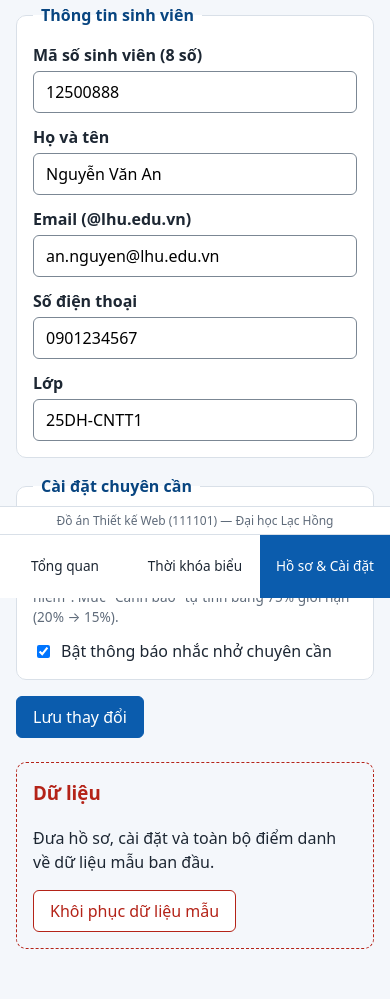
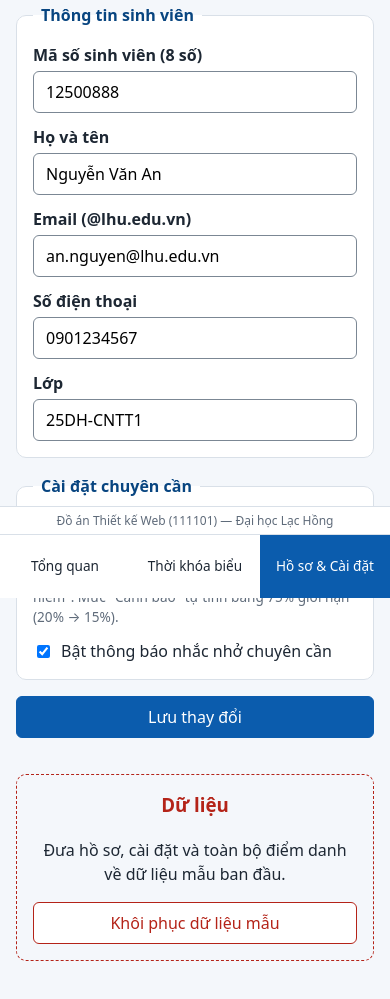
Before and after one commit to ShindouAris/ThietKeWeb, a plain HTML site: page profile.html in a window 390 px wide. Shown: the part 246-1245 px from the top of the page. Drawn offline with Linux system fonts and the light colour scheme.

Commit message:
[Profile] Nút full width và căn giữa trên màn hình nhỏ
- Dưới 768px: nút Lưu, Hủy thay đổi, Khôi phục dữ liệu mẫu rộng hết khung
- Khung cảnh báo chưa lưu và khung Dữ liệu căn giữa nội dung
- Ghi prompt 21 vào prompt_log

```diff
--- a/css/profile.css
+++ b/css/profile.css
@@ -212,6 +212,26 @@
 .pf-reset { color: var(--ui-danger); border-color: var(--ui-danger); }
 .pf-reset:hover { background: var(--ui-danger-bg); }
 
+/* ---------- PROFILE trên mobile (< 768px) ----------
+   Các nút kéo hết chiều ngang (dễ bấm bằng ngón tay), nội dung trong khung căn giữa. */
+@media (max-width: 767px) {
+  .pf-actions {
+    flex-direction: column;            /* nút Lưu, cảnh báo, trạng thái xếp dọc */
+    align-items: stretch;              /* mỗi mục rộng bằng khung */
+    text-align: center;
+  }
+  .pf-unsaved {
+    flex: none;                        /* bỏ flex-basis 260px (theo cột dọc sẽ thành chiều cao) */
+    flex-direction: column;
+    align-items: stretch;
+    text-align: center;
+  }
+  .pf-danger-zone { text-align: center; }
+  .pf-save,
+  .pf-reset,
+  .pf-unsaved .ui-btn { width: 100%; }
+}
+
 /* ---------- Giảm chuyển động ---------- */
 @media (prefers-reduced-motion: reduce) {
   .pf-bar__fill { transition: none; }
```
Also changed, not shown: 1 other file.
